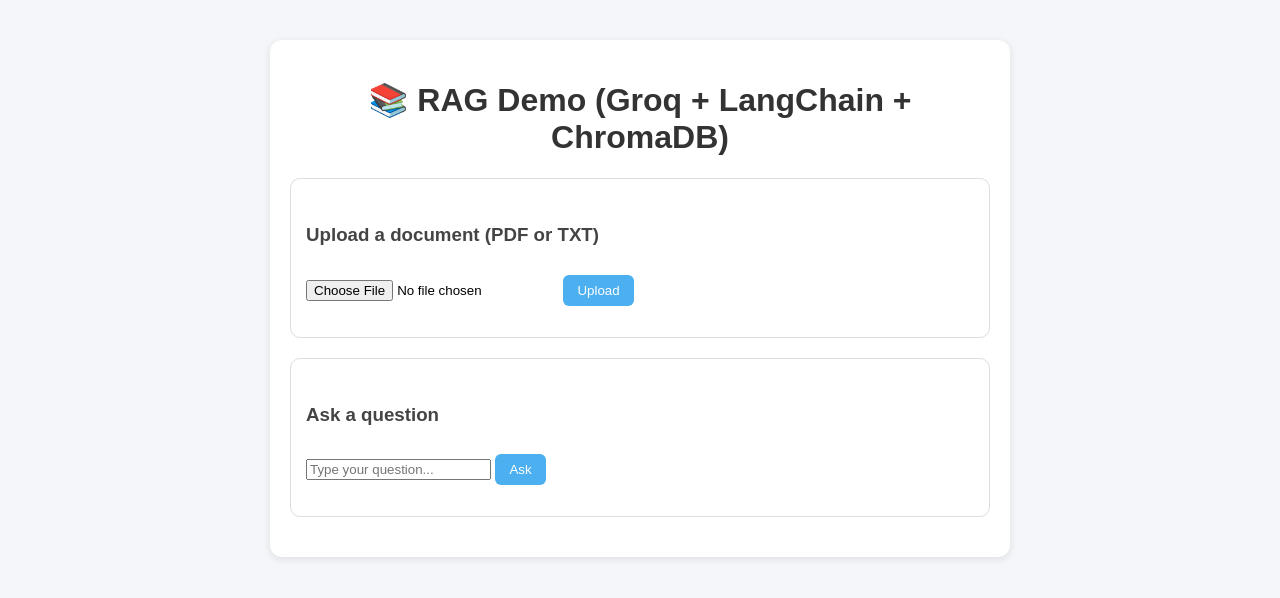
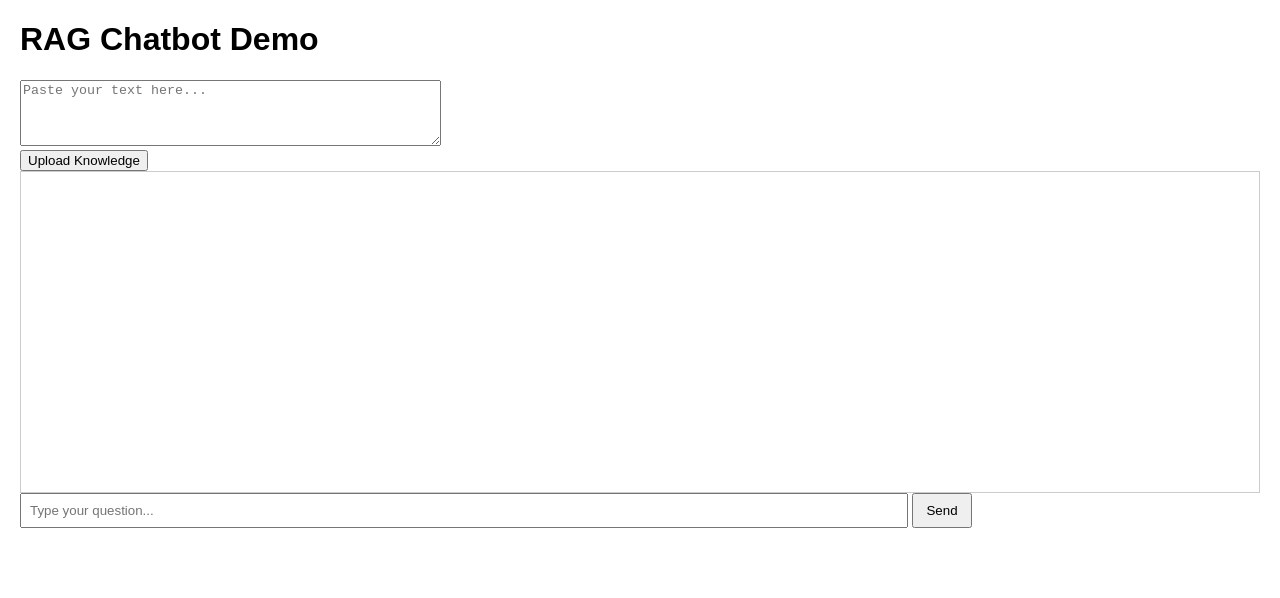
Before and after one commit to Shirsendu-Chatterjee/stratamind-frontend, a plain HTML site: page index.html in a window 1280 px wide. Drawn offline with Linux system fonts and the light colour scheme.

Commit message:
Update index.html

```diff
--- a/index.html
+++ b/index.html
@@ -1,32 +1,30 @@
 <!DOCTYPE html>
-<html lang="en">
+<html>
 <head>
-  <meta charset="UTF-8" />
-  <meta name="viewport" content="width=device-width, initial-scale=1.0" />
-  <title>RAG Demo with Groq</title>
-  <link rel="stylesheet" href="style.css" />
+  <title>RAG Chatbot Demo</title>
+  <style>
+    body { font-family: Arial; margin: 20px; }
+    #chat-box { border: 1px solid #ccc; padding: 10px; height: 300px; overflow-y: auto; }
+    #user-input { width: 70%; padding: 8px; }
+    #send-btn { padding: 8px 12px; }
+  </style>
 </head>
 <body>
-  <div class="container">
-    <h1>📚 RAG Demo (Groq + LangChain + ChromaDB)</h1>
+  <h1>RAG Chatbot Demo</h1>
 
-    <!-- Upload section -->
-    <div class="upload-section">
-      <h3>Upload a document (PDF or TXT)</h3>
-      <input type="file" id="fileInput" />
-      <button onclick="uploadFile()">Upload</button>
-      <p id="uploadStatus"></p>
-    </div>
+  <textarea id="knowledge" rows="4" cols="50" placeholder="Paste your text here..."></textarea><br>
+  <button onclick="uploadText()">Upload Knowledge</button>
 
-    <!-- QnA section -->
-    <div class="qna-section">
-      <h3>Ask a question</h3>
-      <input type="text" id="questionInput" placeholder="Type your question..." />
-      <button onclick="askQuestion()">Ask</button>
-      <p id="answer"></p>
-    </div>
-  </div>
+  <div id="chat-box"></div>
+
+  <input type="text" id="user-input" placeholder="Type your question..." />
+  <button id="send-btn" onclick="sendMessage()">Send</button>
 
   <script src="script.js"></script>
 </body>
 </html>
+
+
+  <script src="script.js"></script>
+</body>
+</html>
```
